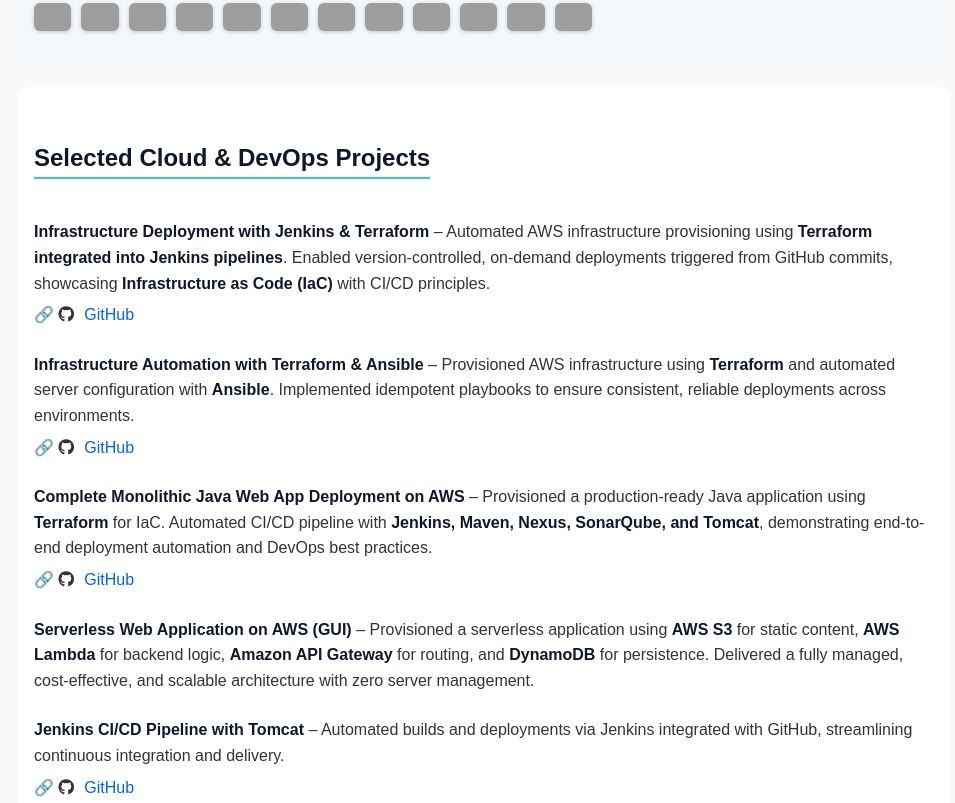
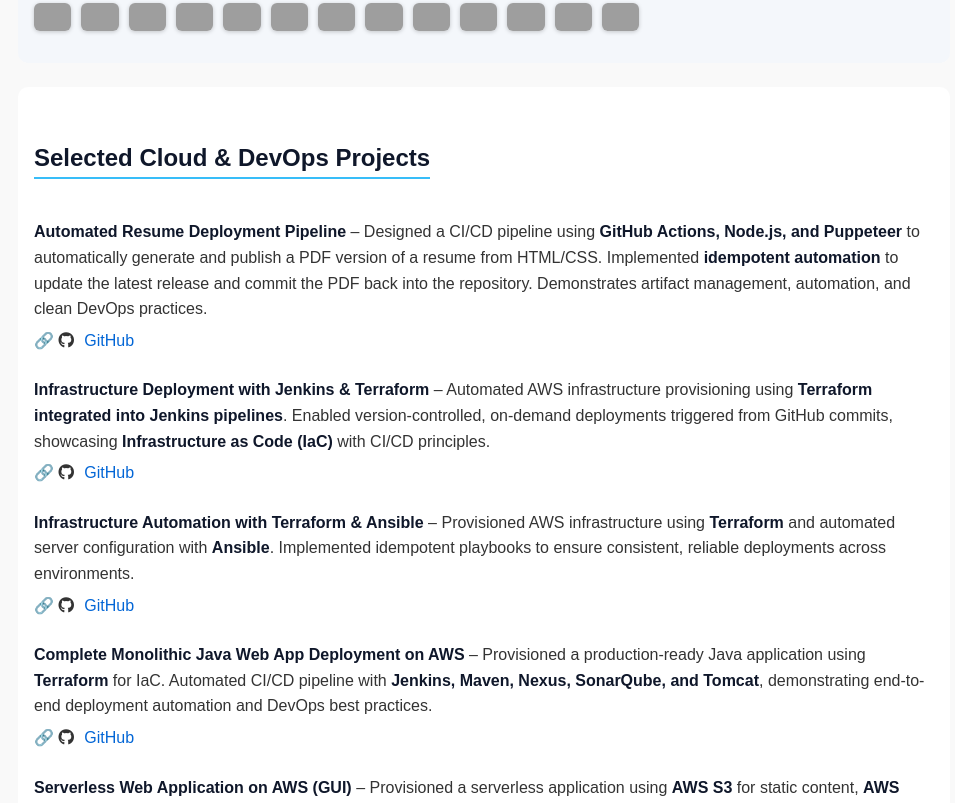
Before and after one commit to Thcosmonaut77/RESUME-SITE, a website: page index.html in a window 1280 px wide. Shown: the part 1160-1963 px from the top of the page, without its empty margins (156-1111 px from the left). Drawn offline with nearby package versions, Linux system fonts and the light colour scheme; grey boxes are pictures that could not be loaded.

Commit message:
touch up

```diff
--- a/index.html
+++ b/index.html
@@ -64,6 +64,7 @@
   <img src="https://img.shields.io/badge/AWS-Cloud-orange" alt="AWS"/>
   <img src="https://img.shields.io/badge/Git-Version%20Control-lightgrey" alt="Git"/>
   <img src="https://img.shields.io/badge/GitHub-Repos-black" alt="GitHub"/>
+  <img src="https://img.shields.io/badge/GitHub%20Actions-CI%2FCD-2088FF" alt="GitHub Actions"/>
   <img src="https://img.shields.io/badge/Docker-Containers-blue" alt="Docker"/>
   <img src="https://img.shields.io/badge/Linux-OS-green" alt="Linux"/>
 </div>
@@ -74,6 +75,15 @@
   <section>
       <h2>Selected Cloud & DevOps Projects</h2>
     <ul>
+      <li>
+        <strong>Automated Resume Deployment Pipeline</strong> –
+        Designed a CI/CD pipeline using <strong>GitHub Actions, Node.js, and Puppeteer</strong> to
+        automatically generate and publish a PDF version of a resume from HTML/CSS.
+        Implemented <strong>idempotent automation</strong> to update the latest release and commit the PDF
+        back into the repository. Demonstrates artifact management, automation, and clean DevOps practices.
+        <br>
+        🔗 <a href="https://github.com/Thcosmonaut77/RESUME-SITE.git" target="_blank"><i class="fab fa-github"></i> GitHub</a>
+      </li>
       <li>
         <strong>Infrastructure Deployment with Jenkins & Terraform</strong> –
         Automated AWS infrastructure provisioning using <strong>Terraform integrated into Jenkins pipelines</strong>.
```
Also changed, not shown: README.md.
